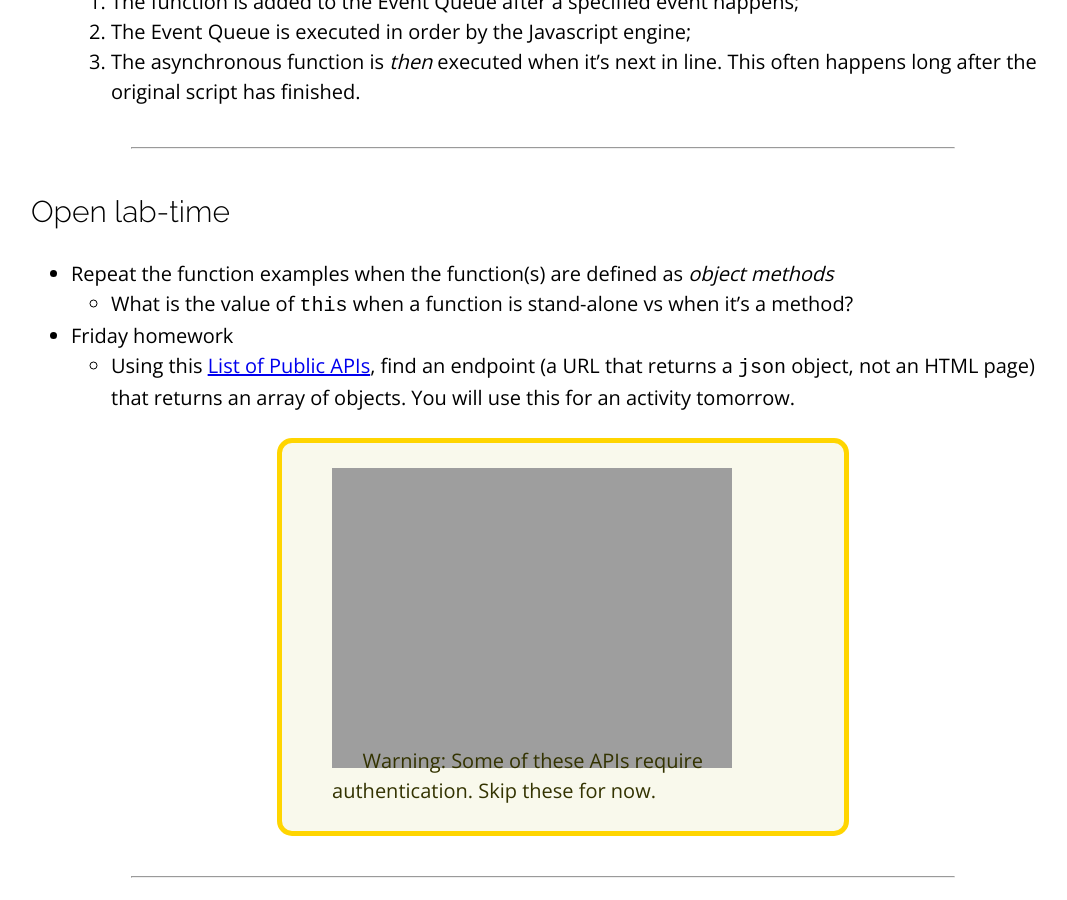
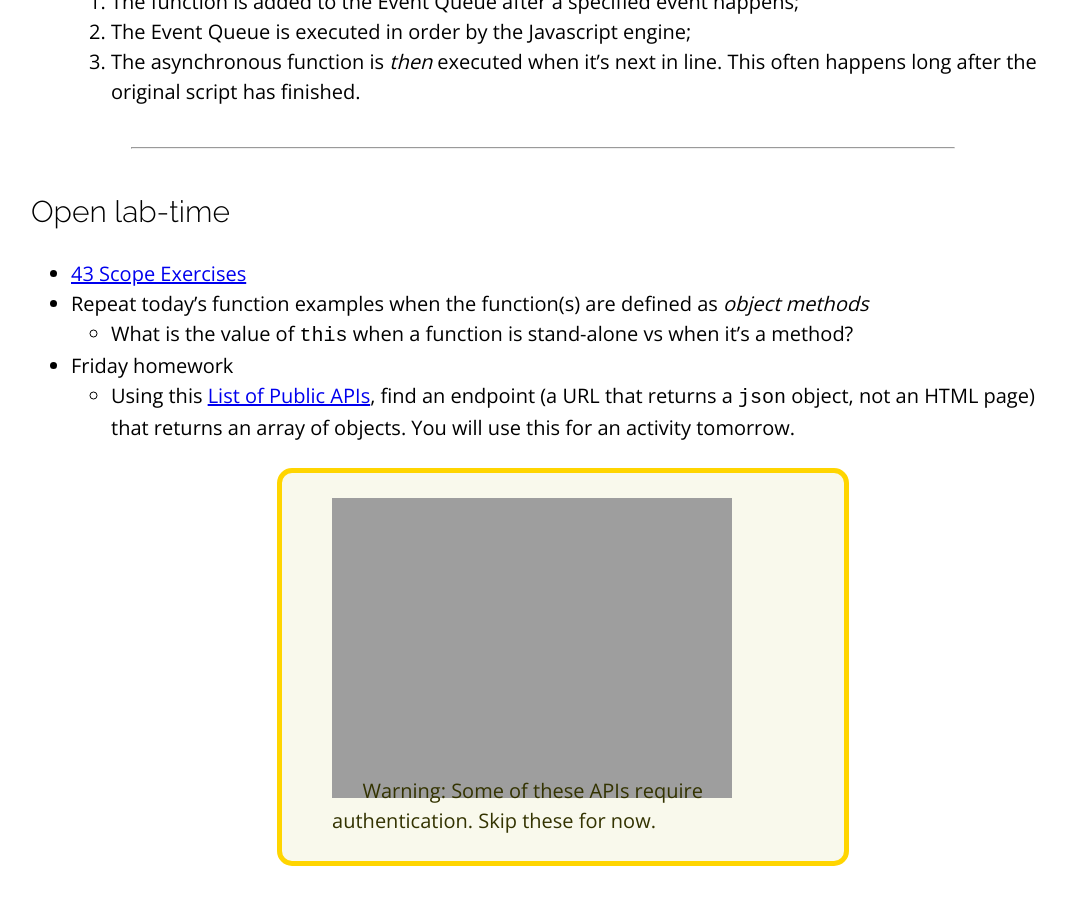
Before and after one commit to sait-wbdv/winter-2021, a Jekyll site: the page built from _posts/2021-03-04-scope-async.md, in a window 1280 px wide and 900 px high, scrolled down 4084 px. Shown: the whole window, without its empty margins (97-1164 px from the left). Built offline with Jekyll 4.4.1, drawn with Linux system fonts in a browser that asks for light colours; nearby versions of some CDN libraries.

Commit message:
added 43 exercises

```diff
--- a/_posts/2021-03-04-scope-async.md
+++ b/_posts/2021-03-04-scope-async.md
@@ -113,7 +113,8 @@ Callback function
 ---
 
 ## Open lab-time
-- Repeat the function examples when the function(s) are defined as _object methods_
+- [43 Scope Exercises](https://gist.github.com/acidtone/f83d49d525d2916667b2812ecf516047)
+- Repeat today's function examples when the function(s) are defined as _object methods_
   - What is the value of `this` when a function is stand-alone vs when it's a method?
 - Friday homework
   - Using this [List of Public APIs](https://github.com/public-apis/public-apis), find an endpoint (a URL that returns a `json` object, not an HTML page) that returns an array of objects. You will use this for an activity tomorrow.
```
